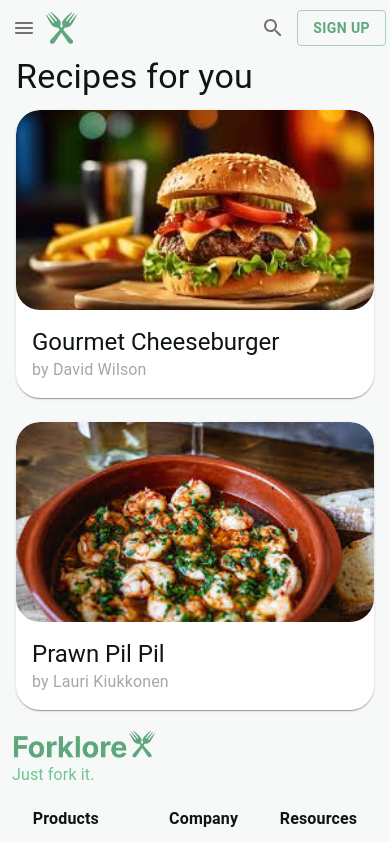
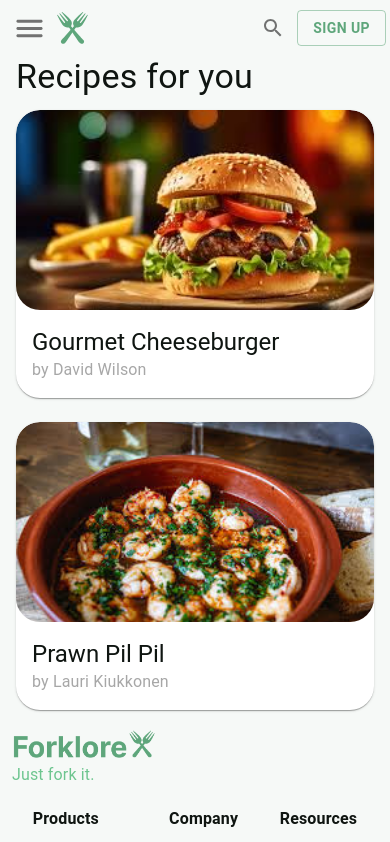
Before and after one commit to Szazlo/forklore-web, a React (Vite) app: page / in a window 390 px wide. Shown: the top 842 px of the page. Built offline with nearby package versions, Linux system fonts and the light colour scheme; no server answers.

Commit message:
Made navbar menu button on mobile bigger

```diff
--- a/src/components/LinksDrawer.tsx
+++ b/src/components/LinksDrawer.tsx
@@ -10,7 +10,7 @@ export default function LinksDrawer() {
   return (
     <>
       <IconButton onClick={() => setOpen(true)}>
-        <MenuRoundedIcon />
+        <MenuRoundedIcon fontSize="large"/>
       </IconButton>
 
       <SwipeableDrawer anchor="left" open={open} onClose={() => setOpen(false)} onOpen={() => setOpen(true)}>
```
